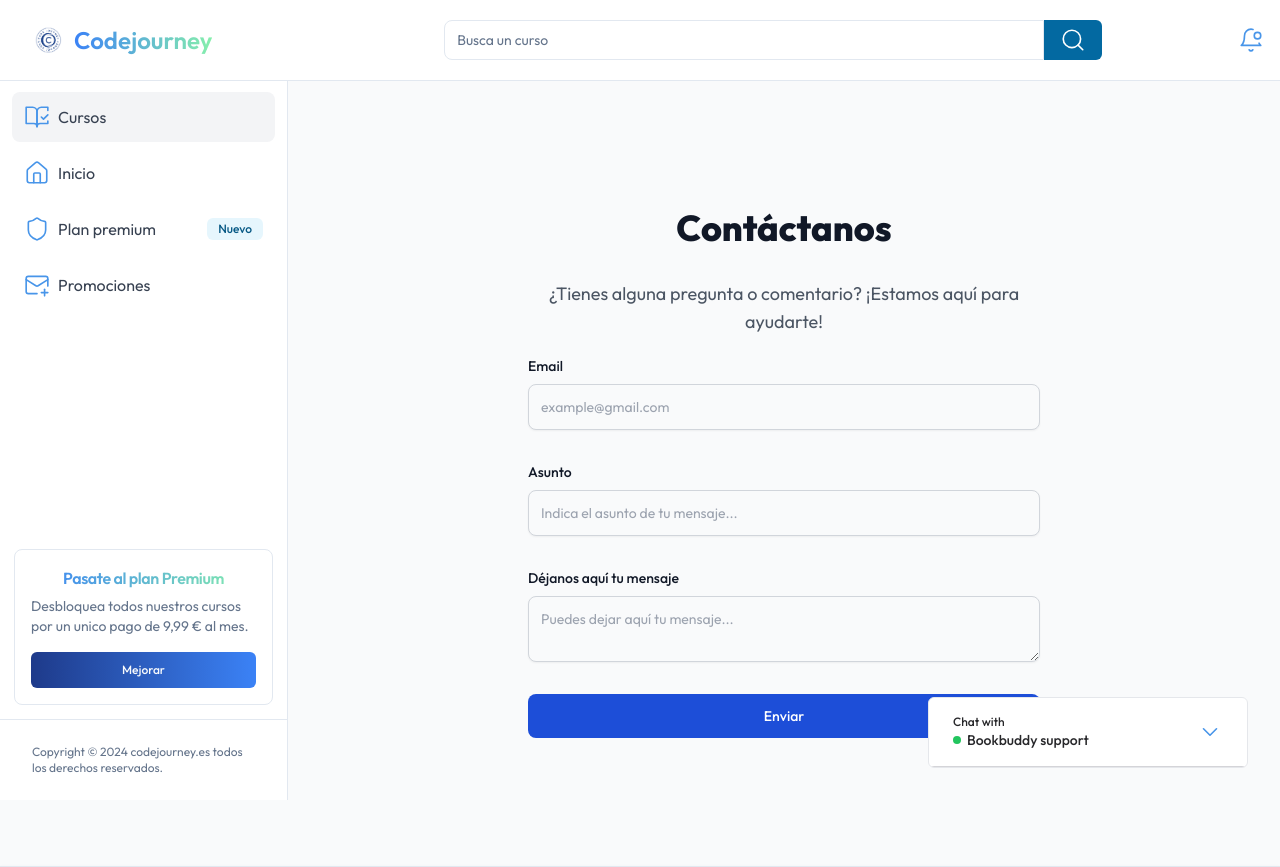
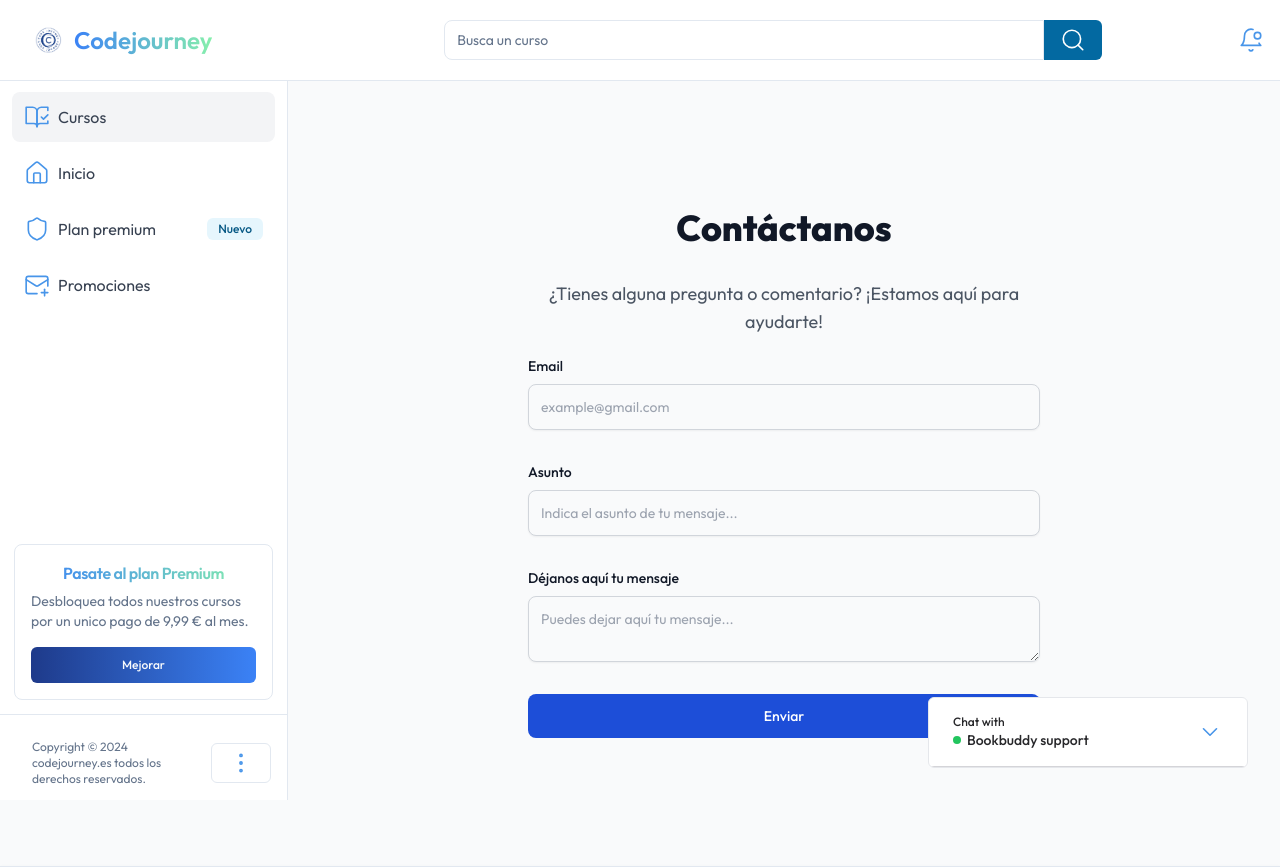
Before and after one commit to victorgxn/codejourney, a Next.js app: page /contacto in a window 1280 px wide. Built offline with nearby package versions, Linux system fonts and the light colour scheme.

Commit message:
Boton desplegable

```diff
--- a/src/app/(home)/_components/(Side-BarNav)/FooterAside.tsx
+++ b/src/app/(home)/_components/(Side-BarNav)/FooterAside.tsx
@@ -1,9 +1,59 @@
+import {
+    SquareArrowOutUpRight,
+    Mail
+} from "lucide-react"
+
+import { Button } from "@/components/ui/button"
+import {
+    DropdownMenu,
+    DropdownMenuContent,
+    DropdownMenuGroup,
+    DropdownMenuItem,
+    DropdownMenuLabel,
+    DropdownMenuPortal,
+    DropdownMenuSeparator,
+    DropdownMenuShortcut,
+    DropdownMenuSub,
+    DropdownMenuSubContent,
+    DropdownMenuSubTrigger,
+    DropdownMenuTrigger,
+} from "@/components/ui/dropdown-menu"
+
 export const FooterAside = () => {
   return (
     <footer className="p-4 w-full bg-white border-t flex items-center justify-between">
       <div className="text-xs text-muted-foreground py-2 px-4 lg:flex-1">
         Copyright © 2024 codejourney.es todos los derechos reservados.
       </div>
+        <DropdownMenu>
+            <DropdownMenuTrigger asChild>
+                <Button variant="outline">
+                    <svg xmlns="http://www.w3.org/2000/svg" width="24" height="24" viewBox="0 0 24 24" fill="none"
+                         stroke="currentColor" strokeWidth="2" strokeLinecap="round" strokeLinejoin="round"
+                         className="lucide lucide-more-vertical text-muted-foreground h-4 w-4">
+                        <circle cx="12" cy="12" r="1"></circle>
+                        <circle cx="12" cy="5" r="1"></circle>
+                        <circle cx="12" cy="19" r="1"></circle>
+                    </svg>
+                </Button>
+            </DropdownMenuTrigger>
+            <DropdownMenuContent className="w-56">
+                <DropdownMenuGroup>
+                    <DropdownMenuItem>
+                        <Mail className="mr-2 h-4 w-4"/>
+                        <span>Contacto</span>
+                    </DropdownMenuItem>
+                    <DropdownMenuItem>
+                        < SquareArrowOutUpRight className="mr-2 h-4 w-4" />
+                        <span>Terminos y servicios</span>
+                    </DropdownMenuItem>
+                    <DropdownMenuItem>
+                        < SquareArrowOutUpRight className="mr-2 h-4 w-4" />
+                        <span>Politica de privacidad</span>
+                    </DropdownMenuItem>
+                </DropdownMenuGroup>
+            </DropdownMenuContent>
+        </DropdownMenu>
     </footer>
   );
 };
```
